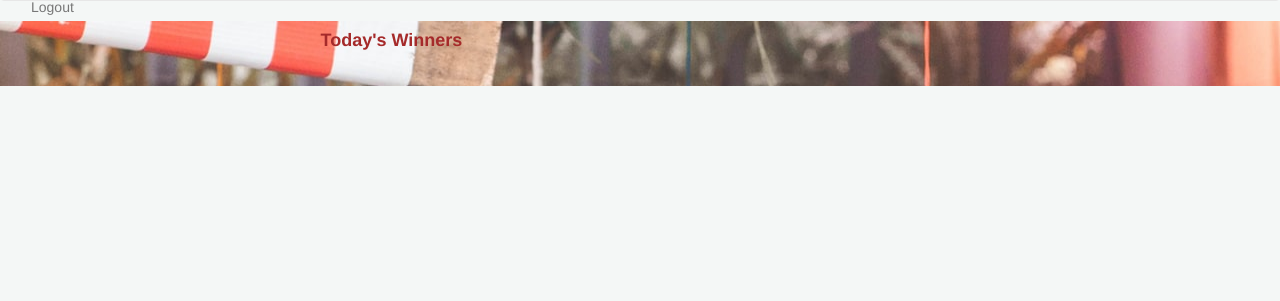
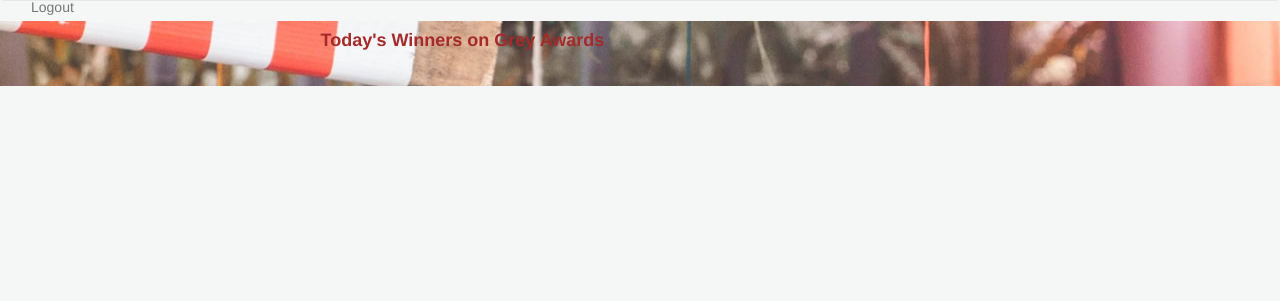
Before and after one commit to Janice-M/grey-awards, a Django app: page /directory/ in a window 1280 px wide. Shown: the part 69-370 px from the top of the page. Run offline with Django 3.2, Linux system fonts and the light colour scheme; data that the repository does not hold is empty; some libraries are stand-ins or nearby versions.

Commit message:
working on templates

```diff
--- a/awards/templates/directory.html
+++ b/awards/templates/directory.html
@@ -15,7 +15,7 @@
 {% block content %}
 <div id="directory">
 <div class="container headers"  >
-    <h4 style="float:left;"><span class="bold">Today's Winners </span> </h4>
+    <h4 style="float:left;"><span class="bold">Today's Winners on Grey Awards </span> </h4>
 
 </div>
 <div class="pages">
```
